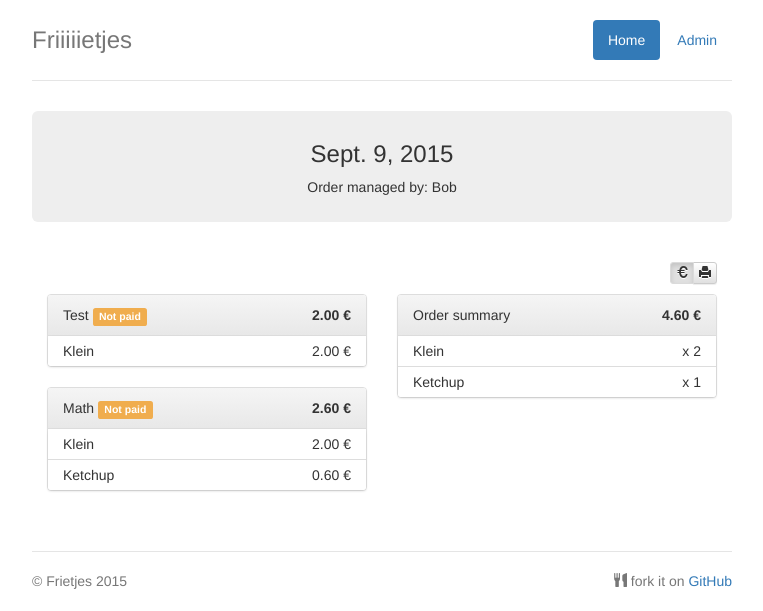
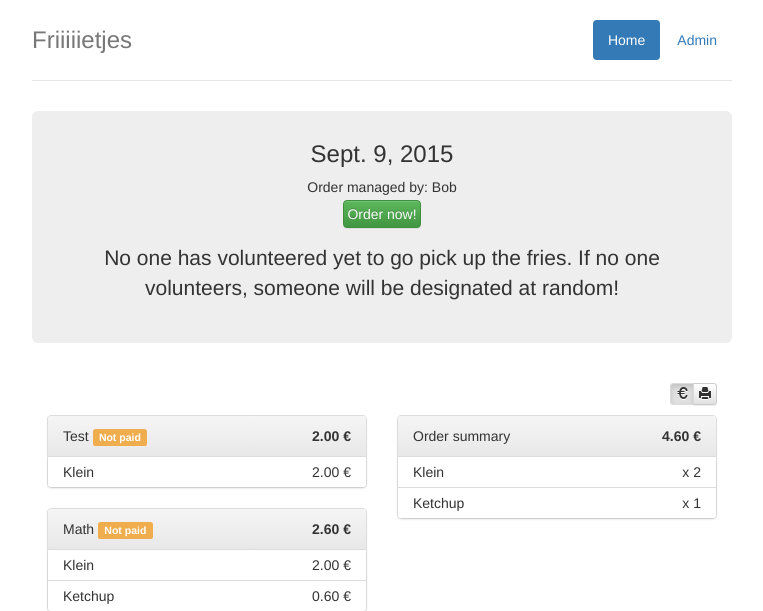
Before and after one commit to math2k/frietjes, a Django app: page /order/2 in a window 1280 px wide. Shown: the top 611 px of the page, without its empty margins (258-1021 px from the left). Run offline with Django 3.2, Linux system fonts and the light colour scheme; data comes from the database, SQL or seed files in the repository; some libraries are stand-ins or nearby versions.

Commit message:
Added delivery person field + random picker :D

```diff
--- a/app/models.py
+++ b/app/models.py
@@ -1,28 +1,9 @@
 # -*- coding: utf-8 -*-
 from django.db import models
 
-
-class Order(models.Model):
-    manager = models.CharField(max_length=50)
-    open = models.BooleanField(default=True)
-    notes = models.TextField(default="", blank=True)
-    date = models.DateField(auto_now_add=True)
-
-    @property
-    def total(self):
-        total = 0
-        for uo in self.userorder_set.all():
-            for uoi in uo.userorderitem_set.all():
-                total += uoi.menu_item.unit_price
-        return total
-
-    def __unicode__(self):
-        return self.date.strftime("%d-%m-%y")
-
-
 class UserOrder(models.Model):
     name = models.CharField(max_length=50)
-    order = models.ForeignKey(Order)
+    order = models.ForeignKey('Order')
     paid = models.BooleanField(default=False)
     notes = models.TextField(default="", blank=True)
 
@@ -35,6 +16,29 @@ class UserOrder(models.Model):
 
     def __unicode__(self):
         return u"{0} - {1}".format(self.name, self.order.date, self.paid)
+
+
+class Order(models.Model):
+    manager = models.CharField(max_length=50)
+    open = models.BooleanField(default=True)
+    notes = models.TextField(default="", blank=True)
+    date = models.DateField(auto_now_add=True)
+    delivery_person = models.ForeignKey('UserOrder', blank=True, null=True, related_name="delivery_person")
+
+    @property
+    def total(self):
+        total = 0
+        for uo in self.userorder_set.all():
+            for uoi in uo.userorderitem_set.all():
+                total += uoi.menu_item.unit_price
+        return total
+
+    def assign_random_delivery_person(self):
+        self.delivery_person = self.userorder_set.order_by('?').first()
+        self.save()
+
+    def __unicode__(self):
+        return self.date.strftime("%d-%m-%y")
 
 
 class UserOrderItem(models.Model):
--- a/app/templates/order-view.html
+++ b/app/templates/order-view.html
@@ -5,6 +5,16 @@
     <div class="jumbotron">
         <h3>{{ order.date }}</h3>
         Order managed by: {{ order.manager }}
+        {% if order.open %}
+          <p><a class="btn btn-success hidden-print" style="padding: 3px; font-size: 14px;"href="/order" role="button">Order now!</a></p>
+          <p class="hidden-print">
+          {% if order.delivery_person %}
+              <strong>{{ order.delivery_person.name }}</strong> is picking them up.<br />Thanks buddy!
+          {% else %}
+              No one has volunteered yet to go pick up the fries. If no one volunteers, someone will be designated at random!
+          {% endif %}
+          </p>
+        {% endif %}
     </div>
 {% endblock %}
 
--- a/app/views.py
+++ b/app/views.py
@@ -64,6 +64,16 @@ class TogglePaidFlag(View):
             messages.success(request, "{0}'s order marked as {1}".format(uo.name, "paid" if uo.paid else "not paid"))
             return redirect(request.META.get('HTTP_REFERER'))
 
+class PickRandomDeliveryPerson(View):
+    def get(self, request, *args, **kwargs):
+        if request.user.is_staff:
+            o = get_object_or_404(Order, pk=kwargs.get('o'))
+            if o.delivery_person:
+                messages.error(request, "{0} is already set as the chinese volunteer!".format(uo.delivery_person.name))
+            else:
+                o.assign_random_delivery_person()
+                messages.success(request, "{0} has been selected as chinese volunteer! Thanks {0} :D".format(o.delivery_person.name))
+        return redirect(request.META.get('HTTP_REFERER'))
 
 class OrderView(TemplateView):
     template_name = "order-view.html"
--- a/frietjes/settings.py
+++ b/frietjes/settings.py
@@ -20,7 +20,7 @@ BASE_DIR = os.path.dirname(os.path.dirname(os.path.abspath(__file__)))
 # See https://docs.djangoproject.com/en/1.8/howto/deployment/checklist/
 
 # SECURITY WARNING: keep the secret key used in production secret!
-SECRET_KEY = '2*&b3k*9ydv@5ts3&ub6v!)8ksfa9xib3d=2%v4kwp7fffd!3)'
+SECRET_KEY = '2*&b3k*9ydv@5ts3&ub6v!)8ksfa8xib3d=2%v4kwp7fffd!3)'
 
 # SECURITY WARNING: don't run with debug turned on in production!
 DEBUG = False
--- a/frietjes/urls.py
+++ b/frietjes/urls.py
@@ -22,5 +22,6 @@ urlpatterns = [
     url(r'^$', HomeView.as_view(), name="home"),
     url(r'^order$', OrderFormView.as_view(), name="order"),
     url(r'^order/(?P<order>.+)$', OrderView.as_view(), name="order-view"),
-    url(r'^toggle-paid-flag/(?P<uo>.+)$', TogglePaidFlag.as_view(), name="toggle-paid-flag")
+    url(r'^toggle-paid-flag/(?P<uo>.+)$', TogglePaidFlag.as_view(), name="toggle-paid-flag"),
+    url(r'^pick-random/(?P<o>.+)$', PickRandomDeliveryPerson.as_view(), name="pick-random")
 ]
```
Also changed, not shown: app/admin.py (+9 -1 lines), app/templates/home.html (+12 -0 lines).
